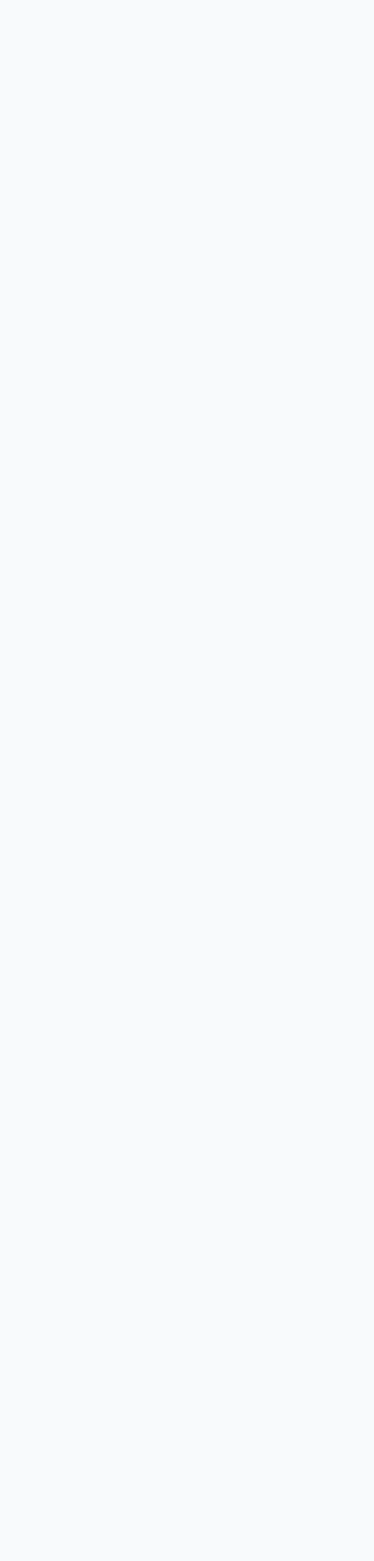
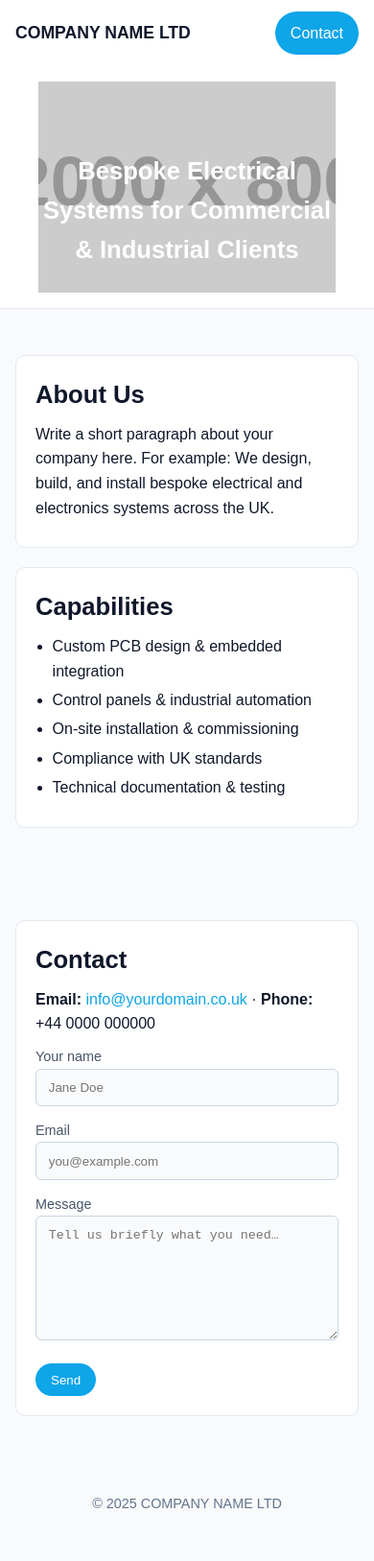
Before and after one commit to BWPrototyping/bwprototyping.github.io, a plain HTML site: page index.html in a window 390 px wide. Shown: the whole page at 96% size. Before the commit the page ends 844 px from the top, so only its background shows below. Drawn offline with Linux system fonts and the light colour scheme; placeholder pictures from the web are drawn by us.

Commit message:
Update index.html

```diff
--- a/index.html
+++ b/index.html
@@ -1,69 +1,110 @@
 <!DOCTYPE html>
 <html lang="en">
 <head>
-<meta charset="utf-8" />
-<meta name="viewport" content="width=device-width, initial-scale=1" />
-<title>COMPANY NAME — Bespoke Electrical Systems</title>
-<meta name="description" content="Short one-line summary of what your company does." />
-<meta name="robots" content="index,follow" />
+  <meta charset="utf-8">
+  <meta name="viewport" content="width=device-width, initial-scale=1">
+  <title>COMPANY NAME - Bespoke Electrical Systems</title>
+  <meta name="description" content="Short one-line summary of what your company does">
+  <meta name="robots" content="index,follow">
   <style>
-/* ---- Base / Reset ---- */
     *, *::before, *::after { box-sizing: border-box; }
     html, body { margin: 0; padding: 0; }
     body {
-font-family: system-ui, -apple-system, Segoe UI, Roboto, Helvetica, Arial, sans-serif;
-line-height: 1.6; color: #0f172a; background: #f8fafc;
+      font-family: Arial, sans-serif;
+      line-height: 1.6;
+      color: #0f172a;
+      background: #f8fafc;
     }
-
-
-:root {
---maxw: 1100px;
---radius: 16px;
---shadow: 0 10px 30px rgba(2, 6, 23, 0.08);
---brand: #0ea5e9; /* change to match your brand */
-}
-
-
-a { color: var(--brand); text-decoration: none; }
+    a { color: #0ea5e9; text-decoration: none; }
     a:hover { text-decoration: underline; }
-
-
-.container { width: min(100% - 2rem, var(--maxw)); margin-inline: auto; }
+    .container { width: min(100% - 2rem, 1100px); margin-inline: auto; }
     .section { padding: 3rem 0; }
-
-
-/* ---- Header / Hero Image ---- */
-header {
-background: white;
-border-bottom: 1px solid #e2e8f0;
-}
+    header { background: white; border-bottom: 1px solid #e2e8f0; }
     .brand-bar { display: flex; align-items: center; justify-content: space-between; gap: 1rem; padding: .75rem 0; }
-.logo {
-font-weight: 700; letter-spacing: .3px; font-size: 1.1rem;
-}
-.cta { display: inline-block; padding: .6rem 1rem; border-radius: 999px; background: var(--brand); color: white; border: none; box-shadow: var(--shadow); }
+    .logo { font-weight: 700; font-size: 1.1rem; }
+    .cta { display: inline-block; padding: .6rem 1rem; border-radius: 999px; background: #0ea5e9; color: white; border: none; }
     .cta:hover { opacity: .9; }
-
-
-.hero {
-margin: 0; position: relative; overflow: hidden; border-radius: 0; background: #e2e8f0;
-}
-.hero img { width: 100%; height: clamp(220px, 38vw, 420px); object-fit: cover; display: block; filter: saturate(0.95) contrast(1.02); }
-.hero-overlay { position: absolute; inset: 0; background: linear-gradient(180deg, rgba(15,23,42,0.55), rgba(15,23,42,0.25) 55%, transparent); }
-.hero-title {
-position: absolute; inset: auto 0 1.5rem 0; color: white; text-align: center; padding: 0 1rem; font-weight: 700;
-text-shadow: 0 2px 12px rgba(0,0,0,0.35); font-size: clamp(1.6rem, 4vw, 2.4rem);
-}
-
-
-/* ---- Cards / Layout ---- */
+    .hero img { width: 100%; height: clamp(220px, 38vw, 420px); object-fit: cover; display: block; }
+    .hero-title { position: absolute; bottom: 1.5rem; left: 0; right: 0; color: white; text-align: center; font-weight: 700; font-size: clamp(1.6rem, 4vw, 2.4rem); }
     .grid { display: grid; gap: 1.25rem; }
     @media (min-width: 900px) { .grid-2 { grid-template-columns: 1fr 1fr; } }
+    .card { background: white; border: 1px solid #e2e8f0; border-radius: 10px; padding: 1.25rem; }
+    h2 { margin: 0 0 .5rem 0; font-size: 1.6rem; }
+    p { margin: .5rem 0; }
+    ul { padding-left: 1.1rem; margin: .5rem 0; }
+    li { margin: .3rem 0; }
+    .contact { background: white; border: 1px solid #e2e8f0; border-radius: 10px; padding: 1.25rem; }
+    .contact .row { display: grid; gap: .75rem; }
+    @media (min-width: 640px) { .contact .row { grid-template-columns: 1fr 1fr; } }
+    label { font-size: .9rem; color: #475569; }
+    input, textarea { width: 100%; padding: .7rem .8rem; border-radius: 6px; border: 1px solid #cbd5e1; background: #f8fafc; }
+    textarea { min-height: 130px; resize: vertical; }
+    footer { color: #64748b; font-size: .9rem; padding: 2rem 0 3rem; text-align: center; }
+  </style>
+</head>
+<body>
+  <header>
+    <div class="container brand-bar">
+      <div class="logo">COMPANY NAME LTD</div>
+      <a class="cta" href="mailto:info@yourdomain.co.uk">Contact</a>
+    </div>
+    <figure class="hero" style="position: relative;">
+      <img src="https://via.placeholder.com/2000x800" alt="Company header image">
+      <figcaption class="hero-title">Bespoke Electrical Systems for Commercial & Industrial Clients</figcaption>
+    </figure>
+  </header>
 
+  <main class="container">
+    <div class="section grid grid-2">
+      <section class="card" id="about">
+        <h2>About Us</h2>
+        <p>Write a short paragraph about your company here. For example: We design, build, and install bespoke electrical and electronics systems across the UK.</p>
+      </section>
+      <section class="card" id="capabilities">
+        <h2>Capabilities</h2>
+        <ul>
+          <li>Custom PCB design & embedded integration</li>
+          <li>Control panels & industrial automation</li>
+          <li>On-site installation & commissioning</li>
+          <li>Compliance with UK standards</li>
+          <li>Technical documentation & testing</li>
+        </ul>
+      </section>
+    </div>
 
-.card {
-background: white; border: 1px solid #e2e8f0; border-radius: var(--radius); box-shadow: var(--shadow);
-padding: 1.25rem;
-}
-h2 { margin: 0 0 .5rem 0; line-height: 1.25; font-size: clamp(1.25rem, 2.4vw, 1.6rem); }
-p { margin: .5rem 0; }
+    <section class="section">
+      <div class="contact" id="contact">
+        <h2>Contact</h2>
+        <p><strong>Email:</strong> <a href="mailto:info@yourdomain.co.uk">info@yourdomain.co.uk</a> · <strong>Phone:</strong> +44 0000 000000</p>
+        <form action="mailto:info@yourdomain.co.uk" method="post" enctype="text/plain">
+          <div class="row">
+            <div>
+              <label for="name">Your name</label>
+              <input id="name" name="Name" placeholder="Jane Doe" required>
+            </div>
+            <div>
+              <label for="email">Email</label>
+              <input id="email" name="Email" type="email" placeholder="you@example.com" required>
+            </div>
+          </div>
+          <div style="margin-top:.75rem;">
+            <label for="message">Message</label>
+            <textarea id="message" name="Message" placeholder="Tell us briefly what you need…" required></textarea>
+          </div>
+          <div style="margin-top:1rem;">
+            <button class="cta" type="submit">Send</button>
+          </div>
+        </form>
+      </div>
+    </section>
+  </main>
+
+  <footer>
+    <div class="container">© <span id="year"></span> COMPANY NAME LTD</div>
+  </footer>
+
+  <script>
+    document.getElementById('year').textContent = new Date().getFullYear();
+  </script>
+</body>
+</html>
```
Lines whose indentation alone changed are shown as unchanged.
